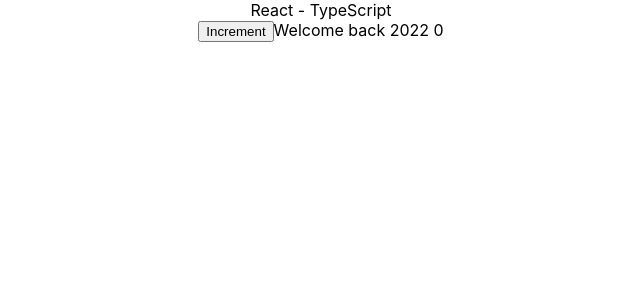
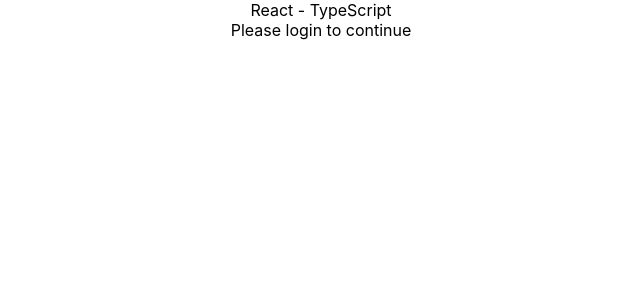
Before and after one commit to lukasz-klekner/react_typescript, a React (Create React App) app: page / in a window 1280 px wide. Shown: the top 300 px of the page, without its empty margins (319-959 px from the left). Built offline with nearby package versions, Linux system fonts and the light colour scheme.

Commit message:
creates Auth components and types Component prop

```diff
--- a/src/App.tsx
+++ b/src/App.tsx
@@ -1,11 +1,12 @@
 import './App.css'
-import { Counter } from './components/class/Counter'
+import { Private } from './components/auth/Private'
+import { Profile } from './components/auth/Profile'
 
 function App() {
   return (
     <div className='App'>
       React - TypeScript
-      <Counter message='Welcome back 2022' />
+      <Private isLoggedIn={false} component={Profile} />
     </div>
   )
 }
--- /dev/null
+++ b/src/components/auth/Login.tsx
@@ -0,0 +1 @@
+export const Login = () => <div>Please login to continue</div>
--- /dev/null
+++ b/src/components/auth/Private.tsx
@@ -0,0 +1,16 @@
+import React from 'react'
+import { Login } from './Login'
+import { ProfileProps } from './Profile'
+
+type PrivateProps = {
+  isLoggedIn: boolean
+  component: React.ComponentType<ProfileProps>
+}
+
+export const Private = ({ isLoggedIn, component: Component }: PrivateProps) => {
+  if (isLoggedIn) {
+    return <Component name='Lukasz' />
+  } else {
+    return <Login />
+  }
+}
--- /dev/null
+++ b/src/components/auth/Profile.tsx
@@ -0,0 +1,7 @@
+export type ProfileProps = {
+  name: string
+}
+
+export const Profile = ({ name }: ProfileProps) => (
+  <div>Private profile component. Name is {name}</div>
+)
```
